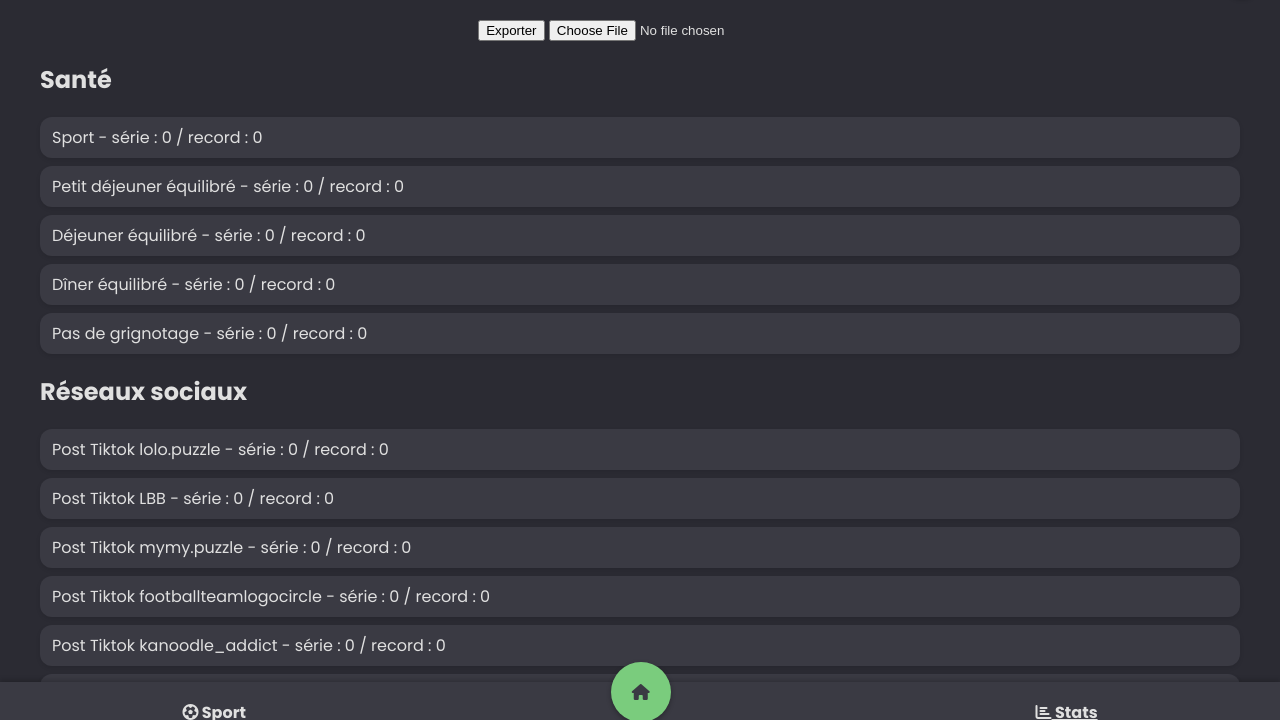
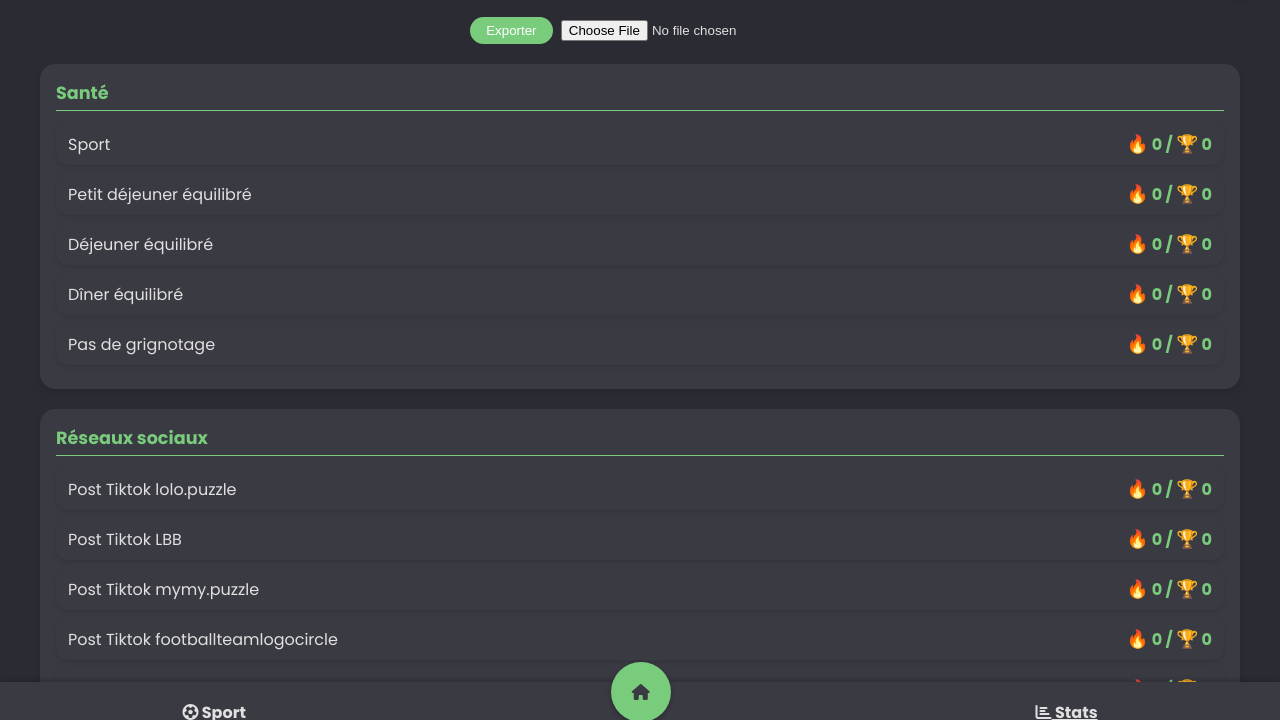
Before and after one commit to yanncoad/AppYann, a website: page stats.html in a window 1280 px wide. Shown: the part 58-778 px from the top of the page. Drawn offline with Linux system fonts and the light colour scheme.

Commit message:
Améliore la page statistiques

```diff
--- a/stats.html
+++ b/stats.html
@@ -8,7 +8,8 @@
     <link rel="stylesheet" href="https://fonts.googleapis.com/css2?family=Poppins:wght@400;700&display=swap">
     <link rel="stylesheet" href="style.css">
     <style>
-        #controls { text-align: center; margin-bottom: 20px; }
+        /* Styles spécifiques à la page statistiques */
+        .stat-emoji { font-size: 1.1em; }
     </style>
 </head>
 <body>
@@ -79,18 +80,26 @@ function render(){
     container.innerHTML='';
     let idx=0;
     for(const [cat,list] of Object.entries(categories)){
+        const catDiv=document.createElement('div');
+        catDiv.className='stats-category';
         const title=document.createElement('h2');
         title.textContent=cat;
-        container.appendChild(title);
+        catDiv.appendChild(title);
         list.forEach(task=>{
             const div=document.createElement('div');
-            div.className='task';
+            div.className='stats-item';
+            const label=document.createElement('span');
+            label.textContent=task;
             const current=calculateSeries(idx);
             const record=getRecord(task);
-            div.textContent=`${task} - série : ${current} / record : ${record}`;
-            container.appendChild(div);
+            const values=document.createElement('span');
+            values.innerHTML=`<span class="stat-emoji">🔥</span> ${current} / <span class="stat-emoji">🏆</span> ${record}`;
+            div.appendChild(label);
+            div.appendChild(values);
+            catDiv.appendChild(div);
             idx++;
         });
+        container.appendChild(catDiv);
     }
 }
 document.getElementById('toggle-theme').addEventListener('click',()=>{
--- a/style.css
+++ b/style.css
@@ -211,6 +211,48 @@ h1 {
     transform: translate(-50%, -50%);
 }
 
+/* Mise en forme de la page Statistiques */
+#controls {
+    text-align: center;
+    margin-bottom: 20px;
+}
+#controls button {
+    background: var(--accent);
+    color: #fff;
+    border: none;
+    border-radius: 20px;
+    padding: 6px 16px;
+    margin: 0 4px;
+}
+.stats-category {
+    background: var(--card);
+    padding: 16px;
+    border-radius: 15px;
+    box-shadow: 0 4px 6px rgba(0,0,0,0.1);
+    margin-bottom: 20px;
+}
+.stats-category h2 {
+    margin: 0 0 12px;
+    font-size: 1.1em;
+    color: var(--accent);
+    border-bottom: 1px solid var(--accent);
+    padding-bottom: 4px;
+}
+.stats-item {
+    display: flex;
+    justify-content: space-between;
+    align-items: center;
+    background: var(--card);
+    margin: 8px 0;
+    padding: 8px 12px;
+    border-radius: 12px;
+    box-shadow: 0 2px 4px rgba(0,0,0,0.1);
+}
+.stats-item span:last-child {
+    color: var(--accent);
+    font-weight: bold;
+}
+
 @media (max-width: 599px) {
     #tasks { grid-template-columns: 1fr; }
 }
```
